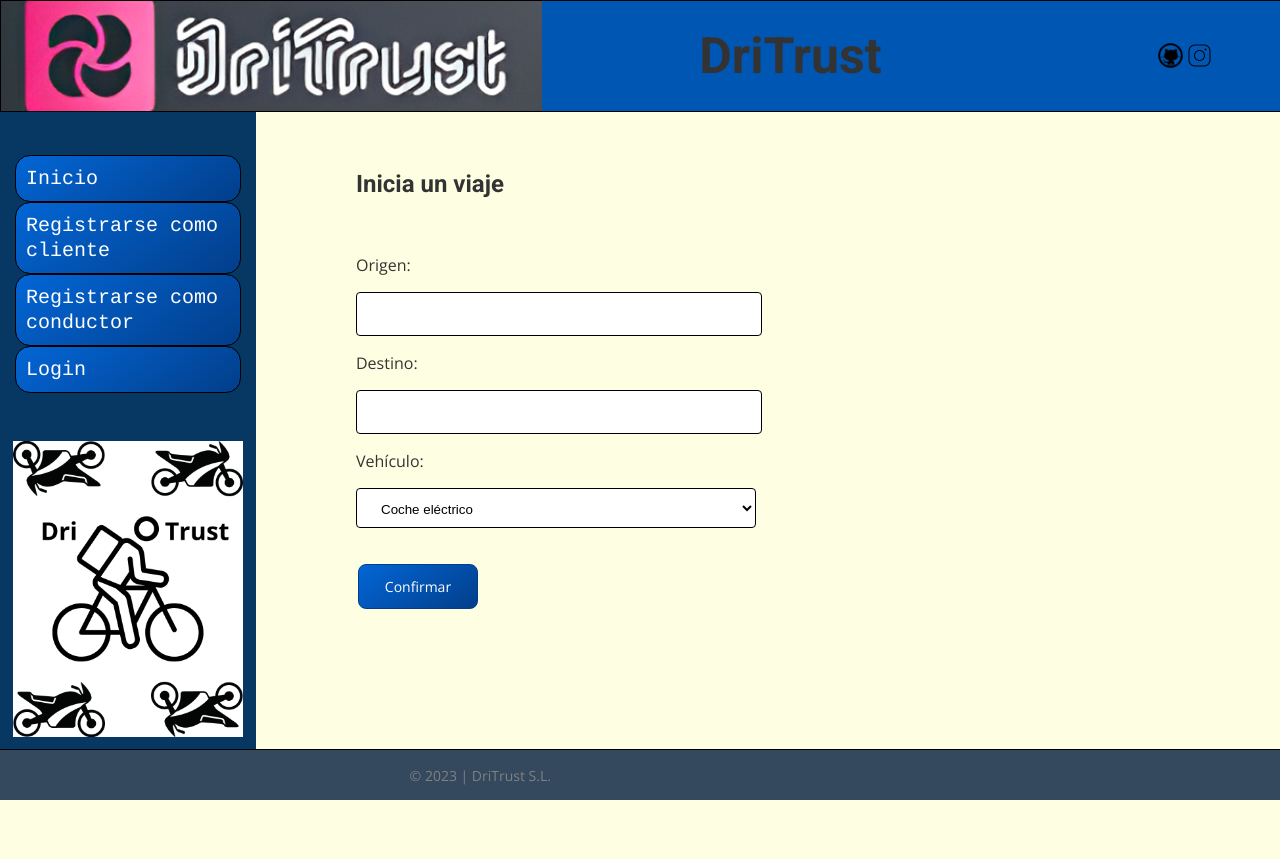
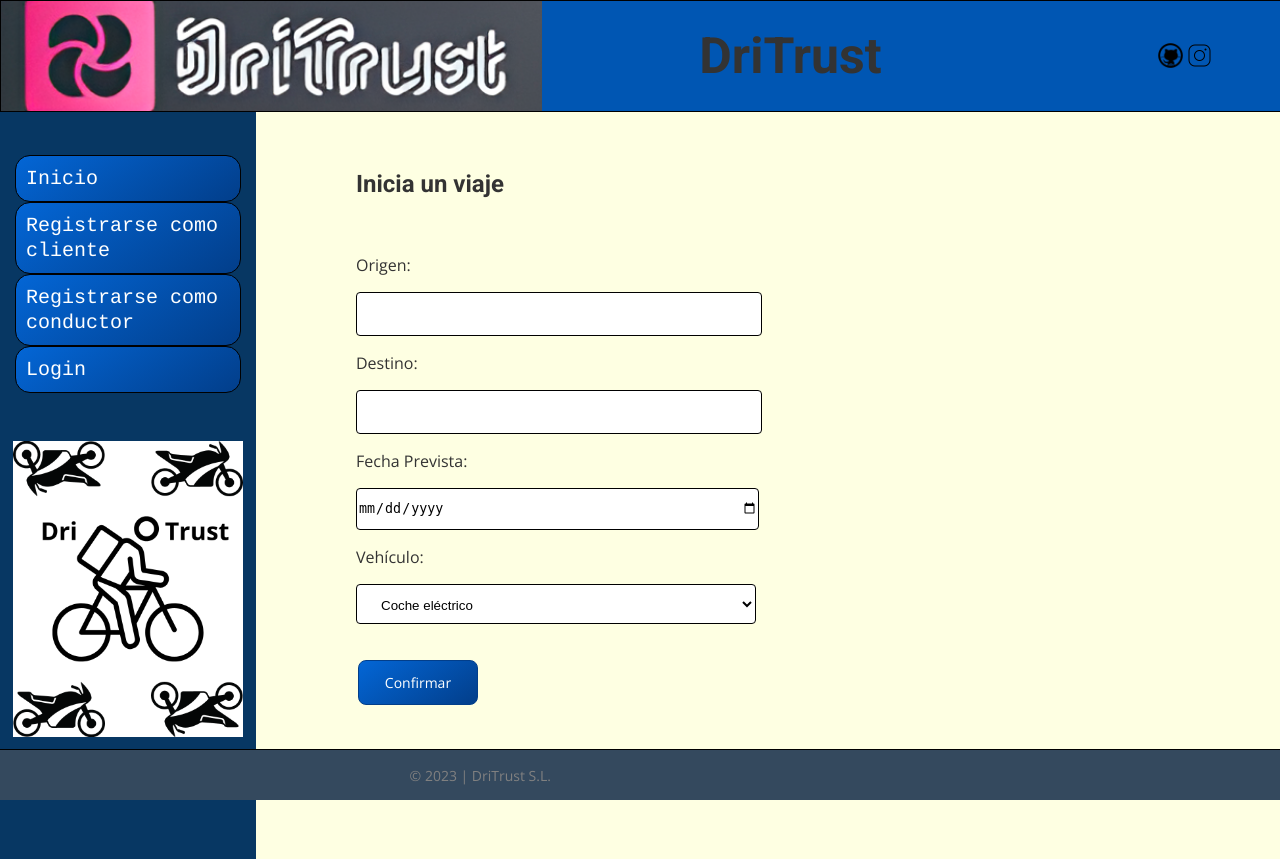
Before and after one commit to diegocanor/TFG, a Flask app: page /inicio-viaje in a window 1280 px wide. Before the commit the page ends 800 px from the top, so only its background shows below. Run offline with Flask 3, Linux system fonts and the light colour scheme; some libraries are stand-ins or nearby versions.

Commit message:
Cambios finales despues de revisión

```diff
--- a/app/routes.py
+++ b/app/routes.py
@@ -271,6 +271,7 @@ def inicio_viaje():
         usuario = session['correo']
         origen = request.form['origen']
         destino = request.form['destino']
+        fecha = request.form['fecha']
         vehiculo = request.form['vehiculo']
 
         with open(cadena_datos, 'a') as f:
@@ -278,6 +279,7 @@ def inicio_viaje():
             f.write(f"Conductor: \n")
             f.write(f"Origen: {origen}\n")
             f.write(f"Destino: {destino}\n")
+            f.write(f"Fecha Prevista: {fecha}\n")
             f.write(f"Vehículo: {vehiculo}\n")
             f.write(f"------------------------\n")
 
--- a/app/templates/admin_ver_viajes.html
+++ b/app/templates/admin_ver_viajes.html
@@ -12,6 +12,7 @@
       <strong>Conductor:</strong> {{ viaje.get('Conductor', 'N/A') }}<br>
       <strong>Origen:</strong> {{ viaje.get('Origen', 'N/A') }}<br>
       <strong>Destino:</strong> {{ viaje.get('Destino', 'N/A') }}<br>
+      <strong>Fecha Prevista:</strong> {{ viaje.get('Fecha Prevista', 'N/A') }}<br>
       <strong>Vehículo:</strong> {{ viaje.get('Vehículo', 'N/A') }}<br>
       --------------------------------------------------------------<br>
     </li>
--- a/app/templates/inicio_viaje.html
+++ b/app/templates/inicio_viaje.html
@@ -21,6 +21,9 @@
         <p>Destino:</p>
         <input class="text1" name="destino" type="text" id="destino" required>
 
+        <p>Fecha Prevista:</p>
+        <input class="text1" name="fecha" type="date" id="fecha" required>
+
         <p>Vehículo:</p>
         <select class="text1" name="vehiculo" id="vehiculo" required>
            <option value="Coche electrico">Coche eléctrico</option>
```
Also changed, not shown: 2 other files.
